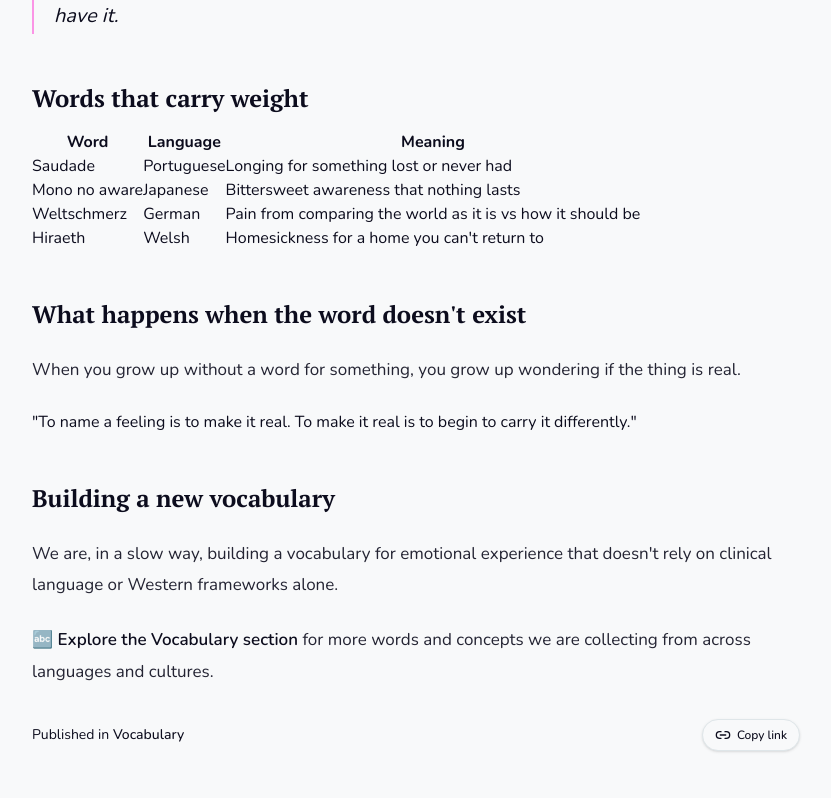
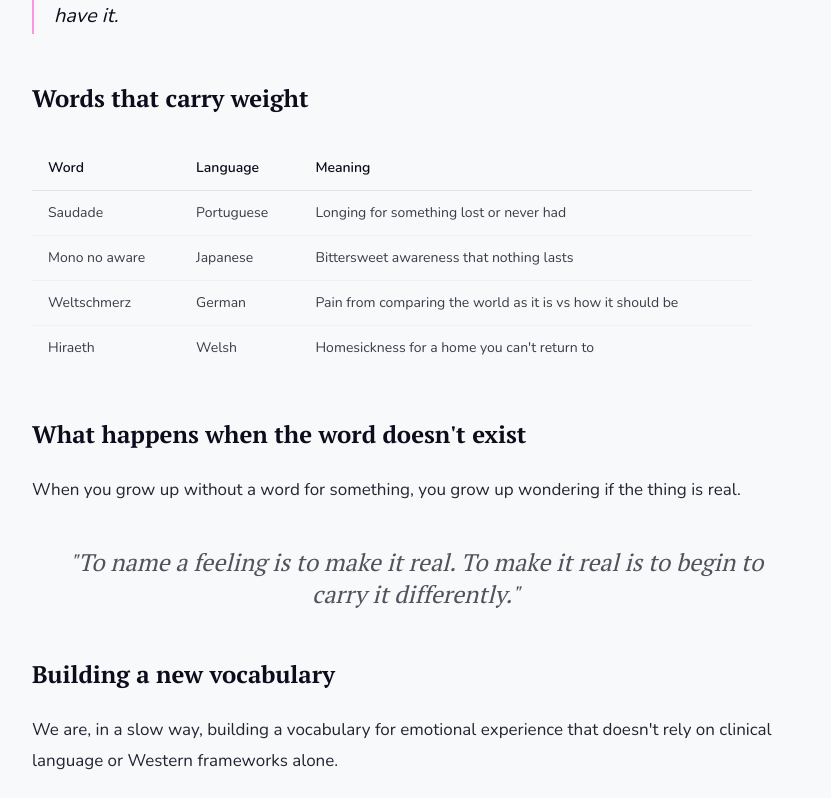
Before and after one commit to xolace-official/xolace_blog, a Next.js app: page /a-feeling-without-a-passport in a window 1280 px wide. Shown: the part 1042-1840 px from the top of the page, without its empty margins (224-1055 px from the left). Built offline with nearby package versions, Linux system fonts and the light colour scheme.

Commit message:
Update the global css file

```diff
--- a/app/globals.css
+++ b/app/globals.css
@@ -132,7 +132,7 @@
     @apply bg-background text-foreground;
   }
   main {
-    @apply px-4 pb-8 md:pt-8 md:pb-16 md:px-24;
+    @apply px-4 pt-4 pb-8 md:pt-8 md:pb-16 md:px-8;
   }
   html {
     @apply font-sans;
@@ -150,6 +150,10 @@
 
   #post-body h3 {
     @apply mt-8 mb-3 font-serif text-xl font-semibold text-foreground;
+  }
+
+  #post-body h4 {
+    @apply mt-6 mb-2 font-serif text-lg font-semibold text-foreground;
   }
 
   #post-body blockquote {
@@ -181,11 +185,145 @@
   }
 
   #post-body a {
-    @apply underline underline-offset-4 decoration-foreground/30 hover:decoration-foreground transition-colors;
+    @apply underline underline-offset-4 text-primary decoration-primary/40 hover:decoration-primary transition-colors;
   }
 
   #post-body hr {
     @apply my-10 border-border/50;
+  }
+
+  /* ── Inline image ── */
+  #post-body img {
+    @apply my-8 w-full rounded-2xl object-cover;
+  }
+
+  #post-body figure {
+    @apply my-8;
+  }
+
+  #post-body figcaption {
+    @apply mt-3 text-center text-sm text-muted-foreground italic;
+  }
+
+  /* ── Video (iframe embeds: YouTube, Vimeo etc) ── */
+  #post-body .video-embed {
+    @apply my-8 overflow-hidden rounded-2xl;
+    position: relative;
+    padding-bottom: 56.25%;
+    height: 0;
+  }
+
+  #post-body .video-embed iframe {
+    position: absolute;
+    top: 0;
+    left: 0;
+    width: 100%;
+    height: 100%;
+    border: 0;
+  }
+
+  /* ── Native video ── */
+  #post-body video {
+    @apply my-8 w-full rounded-2xl;
+  }
+
+  /* ── Code ── */
+  #post-body code {
+    @apply rounded-md bg-muted px-1.5 py-0.5 text-[0.9rem] font-mono text-foreground;
+  }
+
+  #post-body pre {
+    @apply my-8 overflow-x-auto rounded-2xl bg-foreground/5 p-5;
+  }
+
+  #post-body pre code {
+    @apply bg-transparent p-0 text-[0.875rem];
+  }
+
+  /* ── Table ── */
+  #post-body table {
+    @apply my-8 w-full border-collapse text-[0.9375rem];
+  }
+
+  #post-body thead {
+    @apply border-b border-border;
+  }
+
+  #post-body th {
+    @apply py-3 px-4 text-left text-sm font-semibold text-foreground;
+  }
+
+  #post-body td {
+    @apply py-3 px-4 text-sm text-foreground/80 border-b border-border/40;
+  }
+
+  #post-body tr:last-child td {
+    @apply border-0;
+  }
+
+  /* ── Callout / info box ── */
+  #post-body .callout {
+    @apply my-8 rounded-2xl border border-border bg-muted/50 p-5;
+  }
+
+  #post-body .callout p {
+    @apply my-0 text-[0.9375rem];
+  }
+
+  /* ── Pull quote (larger centered quote) ── */
+  #post-body .pull-quote {
+    @apply my-10 text-center text-2xl font-serif italic text-foreground/70 px-4;
+  }
+  /* ── Image size limits ── */
+  #post-body img {
+    @apply my-8 w-full rounded-2xl object-cover;
+    max-height: 520px;
+  }
+
+  #post-body figure {
+    @apply my-8;
+  }
+
+  #post-body figcaption {
+    @apply mt-3 text-center text-sm text-muted-foreground italic;
+  }
+
+  /* ── Video embed size limit ── */
+  #post-body .video-embed {
+    @apply my-8 overflow-hidden rounded-2xl mx-auto;
+    position: relative;
+    padding-bottom: 56.25%;
+    height: 0;
+    max-width: 720px;
+  }
+
+  #post-body .video-embed iframe {
+    position: absolute;
+    top: 0;
+    left: 0;
+    width: 100%;
+    height: 100%;
+    border: 0;
+  }
+
+  /* ── Native video size limit ── */
+  #post-body video {
+    @apply my-8 rounded-2xl mx-auto block;
+    max-height: 520px;
+    max-width: 720px;
+    width: 100%;
+  }
+
+  /* ── Table size limit ── */
+  #post-body table {
+    @apply my-8 w-full border-collapse text-[0.9375rem];
+    max-width: 720px;
+  }
+
+  /* ── Code block size limit ── */
+  #post-body pre {
+    @apply my-8 overflow-x-auto rounded-2xl bg-foreground/5 p-5;
+    max-height: 400px;
   }
 }
 
```
